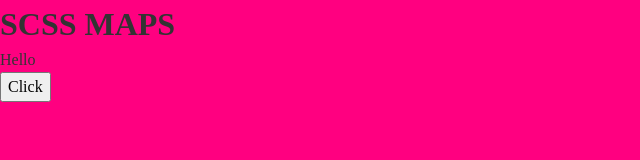
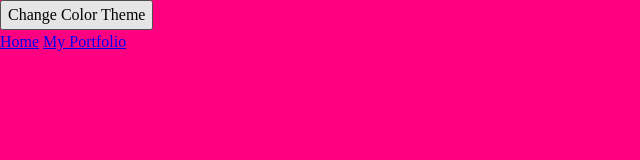
Before and after one commit to AltusJVR/scss_maps, a website built with Parcel: page src/index.html in a window 1280 px wide. Shown: the whole page, without its empty margins (0-640 px from the left). Built offline with nearby package versions, Linux system fonts and the light colour scheme.

Commit message:
add navbar, add theme btn to navbar

```diff
--- a/src/index.html
+++ b/src/index.html
@@ -9,10 +9,14 @@
     <title>SCSS Maps</title>
   </head>
 
-  <body>
-    <h1>SCSS MAPS</h1>
-    <p>Hello</p>
-    <button>Click</button>
+  <body class="container">
+    <nav class="navbar">
+      <button class="navbar__theme btn btn__primary">Change Color Theme</button>
+      <div class="navbar__links">
+        <a href="index.html">Home</a>
+        <a href="https://altus-portfolio.netlify.app/">My Portfolio</a>
+      </div>
+    </nav>
     <script src="js/main.js"></script>
   </body>
 
--- a/src/js/main.js
+++ b/src/js/main.js
@@ -1,5 +1,5 @@
 const documentE = document.documentElement;
-const button = document.querySelector('button');
+const button = document.querySelector('.navbar__theme');
 
 button.addEventListener('click', (e) => {
   e.preventDefault();
```
